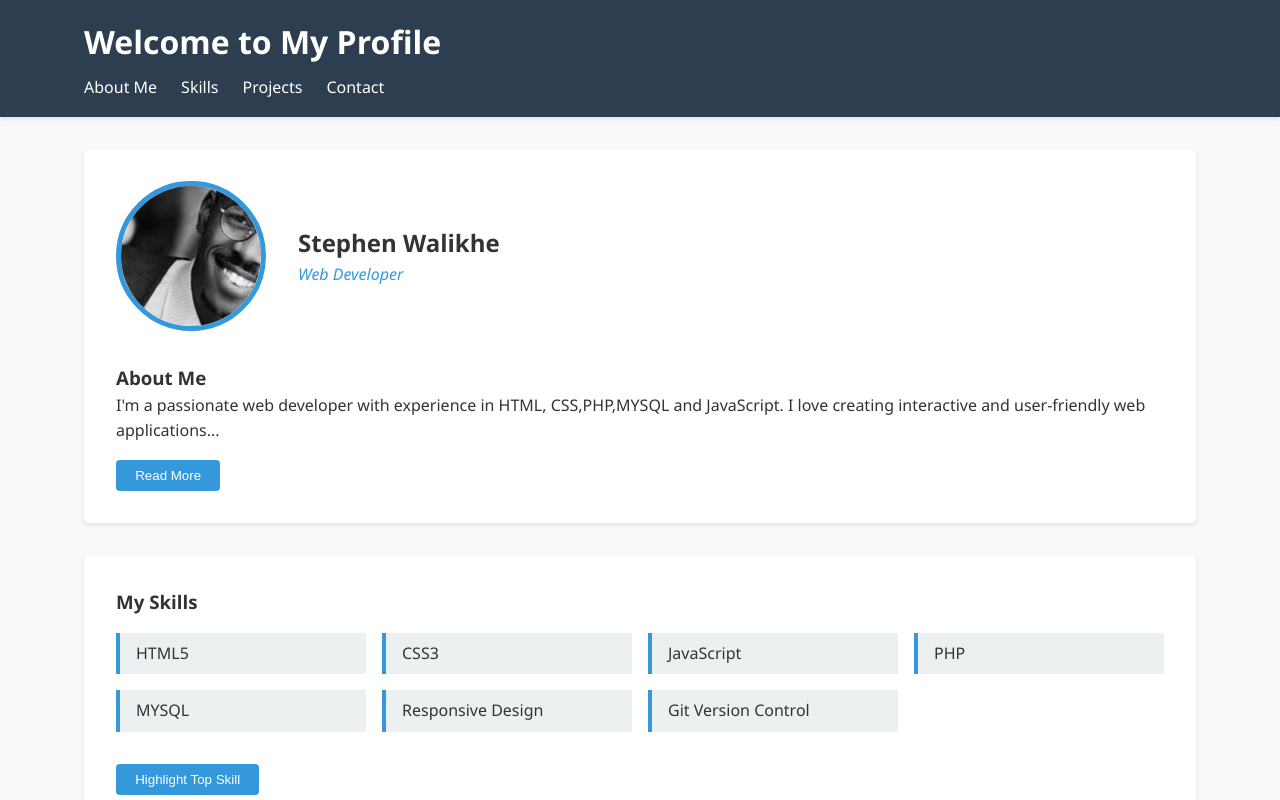
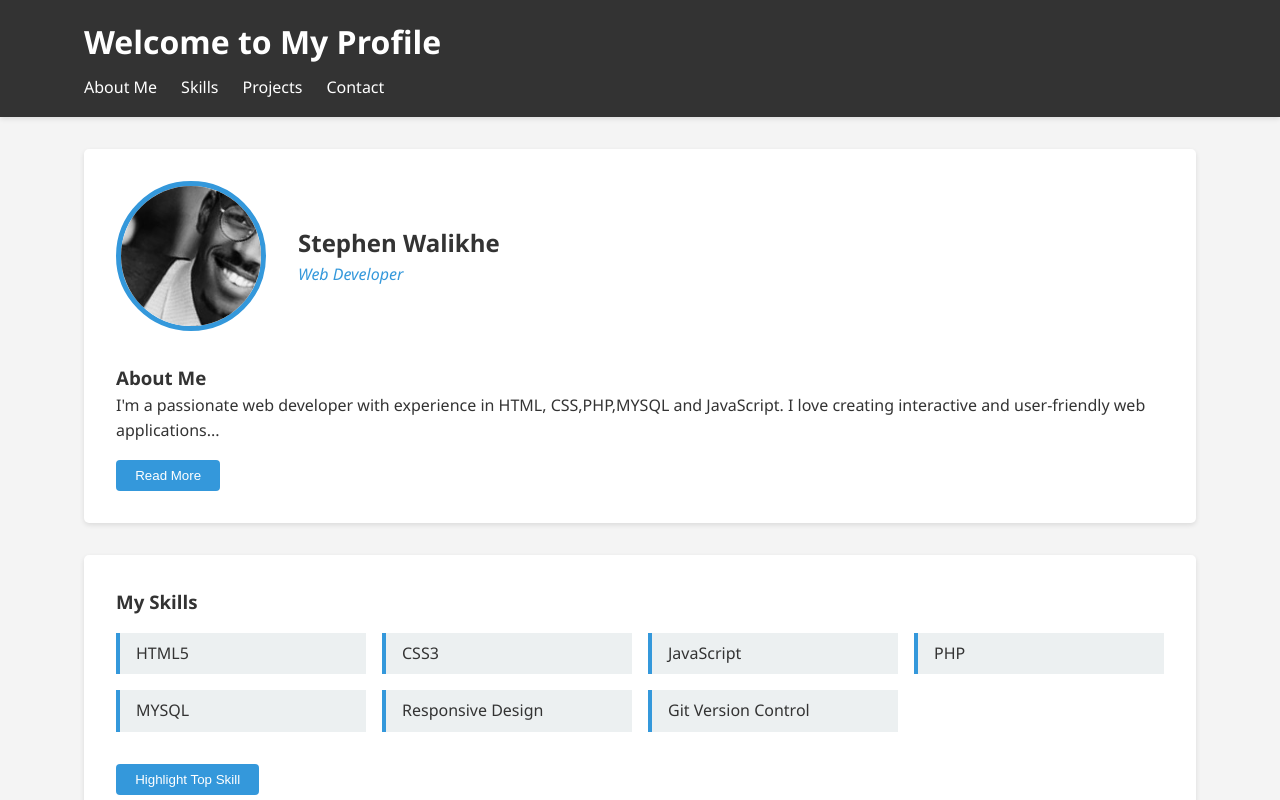
Before and after one commit to Web-Dsteve/WalikheProfile.github.io, a plain HTML site: page index.html in a window 1280 px wide. Shown: the top 800 px of the page. Drawn offline with Linux system fonts and the light colour scheme.

Commit message:
Update styles.css

```diff
--- a/styles.css
+++ b/styles.css
@@ -17,7 +17,7 @@ body {
     font-family: 'Segoe UI', Tahoma, Geneva, Verdana, sans-serif;
     line-height: 1.6;
     color: #333;
-    background-color: #f9f9f9;
+    background-color: #f4f4f4;
 }
 
 .container {
@@ -29,7 +29,7 @@ body {
 
 /* Header Styles */
 header {
-    background-color: var(--dark-color);
+    background-color:#333;
     color: white;
     padding: 1rem 0;
     box-shadow: 0 2px 5px rgba(0,0,0,0.1);
```
